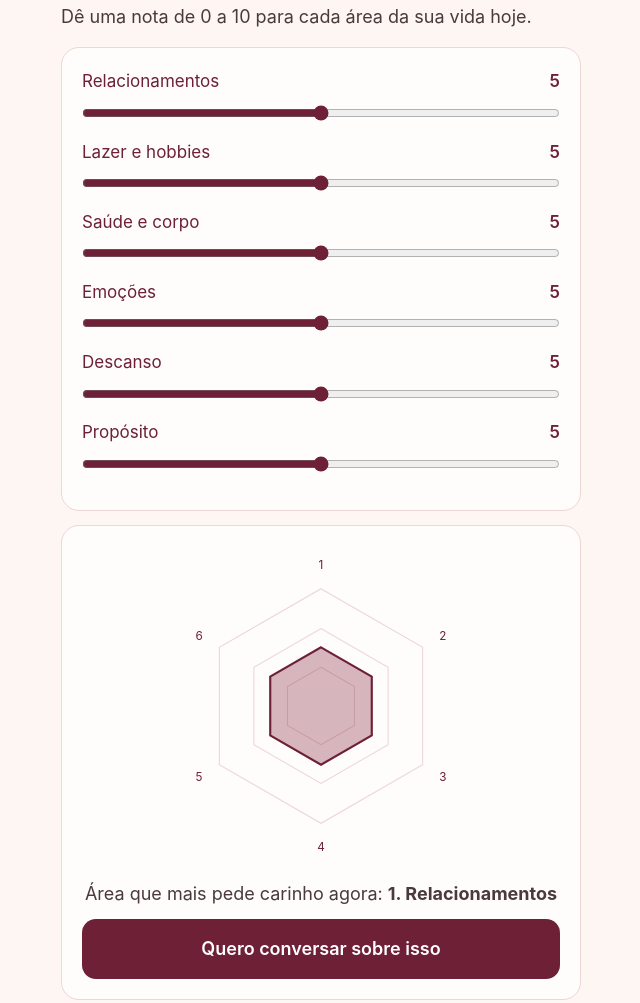
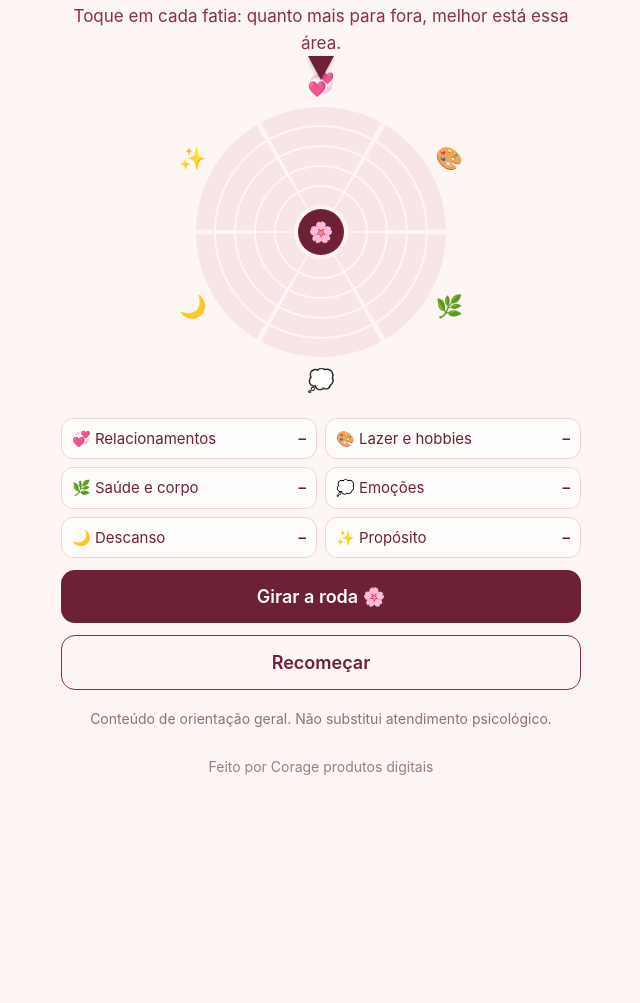
Before and after one commit to Eve-imagem-e-marca/Adilene-App, a plain HTML site: page roda.html in a window 1280 px wide. Shown: the part 127-1130 px from the top of the page, without its empty margins (319-959 px from the left). After the commit the page ends 944 px from the top, so only its background shows below. Drawn offline with Linux system fonts and the light colour scheme.

Commit message:
Roda do bem-estar interativa que gira
Co-Authored-By: Claude Sonnet 5.5 <noreply@anthropic.com>
Claude-Session: https://claude.ai/code/session_01CqJtkngwNQJUkyNLwUzTYJ

```diff
--- a/roda.html
+++ b/roda.html
@@ -1,34 +1,84 @@
 <!doctype html>
 <html lang="pt-BR"><head><meta charset="utf-8"><meta name="viewport" content="width=device-width,initial-scale=1"><title>Roda do bem-estar</title><meta name="theme-color" content="#6d2036"><link rel="manifest" href="manifest.webmanifest"><link rel="apple-touch-icon" href="icon-180.png"><link rel="stylesheet" href="style.css">
-<style>input[type=range]{padding:0;height:36px;accent-color:#6d2036;border:0;background:none;margin-bottom:6px}.lin{display:flex;justify-content:space-between;font-size:17px;color:var(--marsala)}.lin b{font-weight:600}</style></head>
+<style>
+.palco{position:relative;max-width:340px;margin:6px auto 0}
+.palco svg{width:100%;display:block;overflow:visible}
+#giro{transform-origin:170px 170px;transition:transform 4.2s cubic-bezier(.12,.7,.1,1)}
+.cel{cursor:pointer;transition:fill .25s,transform .2s;transform-origin:170px 170px}
+.cel:active{opacity:.8}
+.ponteiro{position:absolute;left:50%;top:-6px;transform:translateX(-50%);width:0;height:0;border-left:13px solid transparent;border-right:13px solid transparent;border-top:24px solid var(--marsala);z-index:2;filter:drop-shadow(0 2px 2px rgba(0,0,0,.25))}
+.legenda{display:grid;grid-template-columns:1fr 1fr;gap:8px;margin:16px 0 4px}
+.legenda div{background:var(--branco);border:1px solid var(--linha);border-radius:12px;padding:8px 10px;font-size:15px;color:var(--marsala);display:flex;justify-content:space-between;align-items:center}
+.legenda b{font-weight:600}
+.dica{text-align:center;font-size:17px;margin:8px 0 0;color:var(--marsala2)}
+@keyframes pulso{0%,100%{transform:scale(1)}50%{transform:scale(1.06)}}
+.pulsa{animation:pulso 1.4s infinite}
+</style></head>
 <body><div class="wrap">
 <div class="topo"><a class="voltar" href="index.html">‹</a><span class="nome">Adilene Carvalho</span></div>
 <h1>Roda do bem-estar</h1>
-<p style="margin:8px 0 16px">Dê uma nota de 0 a 10 para cada área da sua vida hoje.</p>
-<div class="card" id="sl"></div>
-<div class="card" style="text-align:center"><svg id="rd" viewBox="0 0 300 300" width="100%" style="max-width:320px"></svg>
-<p id="dica" style="margin-top:6px"></p>
-<a class="btn" href="cadastro.html?i=Psicoterapia&m=Fiz%20a%20roda%20do%20bem-estar">Quero conversar sobre isso</a></div>
+<p class="dica" id="dica">Toque em cada fatia: quanto mais para fora, melhor está essa área.</p>
+<div class="palco">
+  <div class="ponteiro"></div>
+  <svg viewBox="0 0 340 340" id="svg" aria-label="Roda do bem-estar"><g id="giro"></g></svg>
+</div>
+<div class="legenda" id="leg"></div>
+<button class="btn" id="gira">Girar a roda 🌸</button>
+<button class="btn claro" id="zera">Recomeçar</button>
+<div class="card fade" id="res" style="display:none;text-align:center;margin-top:16px"></div>
 <p class="aviso">Conteúdo de orientação geral. Não substitui atendimento psicológico.</p>
 <p class="rodape">Feito por Corage produtos digitais</p>
 </div>
+<div class="toast" id="toast"></div>
 <script>
-var A=['Relacionamentos','Lazer e hobbies','Saúde e corpo','Emoções','Descanso','Propósito'];
-var V=[5,5,5,5,5,5];
-try{var s=JSON.parse(localStorage.getItem('adi_roda'));if(s&&s.length==6)V=s}catch(e){}
-var sl=document.getElementById('sl');
-A.forEach(function(a,k){var d=document.createElement('div');d.innerHTML='<div class="lin"><span>'+a+'</span><b id="n'+k+'">'+V[k]+'</b></div><input type="range" min="0" max="10" value="'+V[k]+'">';
- d.querySelector('input').oninput=function(){V[k]=+this.value;document.getElementById('n'+k).textContent=V[k];try{localStorage.setItem('adi_roda',JSON.stringify(V))}catch(e){}des()};sl.appendChild(d)});
-function des(){
- var c=150,R=110,n=6,s='';
- [0.33,0.66,1].forEach(function(f){var p=[];for(var k=0;k<n;k++){var a=-Math.PI/2+k*2*Math.PI/n;p.push((c+R*f*Math.cos(a)).toFixed(1)+','+(c+R*f*Math.sin(a)).toFixed(1))}s+='<polygon points="'+p.join(' ')+'" fill="none" stroke="#ecd6d6"/>'});
- var q=[];for(var k=0;k<n;k++){var a=-Math.PI/2+k*2*Math.PI/n,r=R*V[k]/10;q.push((c+r*Math.cos(a)).toFixed(1)+','+(c+r*Math.sin(a)).toFixed(1));
-  s+='<text x="'+(c+(R+22)*Math.cos(a)).toFixed(1)+'" y="'+(c+(R+22)*Math.sin(a)+4).toFixed(1)+'" font-size="11" text-anchor="middle" fill="#6d2036">'+(k+1)+'</text>'}
- s+='<polygon points="'+q.join(' ')+'" fill="rgba(138,47,71,.35)" stroke="#6d2036" stroke-width="2"/>';
- document.getElementById('rd').innerHTML=s;
- var m=0;for(var k=1;k<n;k++)if(V[k]<V[m])m=k;
- document.getElementById('dica').innerHTML='Área que mais pede carinho agora: <b>'+(m+1)+'. '+A[m]+'</b>';
+var A=[
+ ['💞','Relacionamentos','Marque um café ou uma conversa sem pressa com alguém querido.'],
+ ['🎨','Lazer e hobbies','Reserve 20 minutos hoje para algo que você faz só por prazer.'],
+ ['🌿','Saúde e corpo','Escolha um movimento gentil hoje: caminhar, alongar ou dançar.'],
+ ['💭','Emoções','Escreva o que você está sentindo, sem julgar. Dê nome ao sentimento.'],
+ ['🌙','Descanso','Proteja um horário de pausa hoje, sem telas, só para você.'],
+ ['✨','Propósito','Anote uma coisa que faz sentido para você e um passo pequeno nela.']];
+var COR=['#6d2036','#8a2f47','#a8465c','#c46a7c','#d98e9b','#b5586d'];
+var N=6,NIV=5,CX=170,CY=170,R0=26,R1=126,W=(R1-R0)/NIV;
+var V=[0,0,0,0,0,0],rot=0,girando=false;
+try{var s=JSON.parse(localStorage.getItem('adi_roda2'));if(s&&s.length==6)V=s}catch(e){}
+function pt(r,a){var t=(a-90)*Math.PI/180;return[(CX+r*Math.cos(t)).toFixed(2),(CY+r*Math.sin(t)).toFixed(2)]}
+function arco(r0,r1,a0,a1){var p1=pt(r1,a0),p2=pt(r1,a1),p3=pt(r0,a1),p4=pt(r0,a0);
+ return'M'+p1+' A'+r1+' '+r1+' 0 0 1 '+p2+' L'+p3+' A'+r0+' '+r0+' 0 0 0 '+p4+' Z'}
+var g=document.getElementById('giro'),h='';
+for(var k=0;k<N;k++){var a0=k*60-30+1.2,a1=k*60+30-1.2;
+ for(var l=1;l<=NIV;l++){h+='<path class="cel" data-k="'+k+'" data-l="'+l+'" d="'+arco(R0+(l-1)*W+1,R0+l*W-1,a0,a1)+'" fill="#f8e6e6"/>'}
+ var e=pt(R1+22,k*60);h+='<text x="'+e[0]+'" y="'+(+e[1]+8)+'" font-size="22" text-anchor="middle">'+A[k][0]+'</text>'}
+h+='<circle cx="170" cy="170" r="'+(R0-3)+'" fill="#6d2036"/><text x="170" y="177" font-size="20" text-anchor="middle" fill="#f8e6e6">🌸</text>';
+g.innerHTML=h;
+var cels=g.querySelectorAll('.cel');
+function pinta(){
+ cels.forEach(function(c){var k=+c.dataset.k,l=+c.dataset.l;c.setAttribute('fill',l<=V[k]?COR[k]:'#f8e6e6')});
+ var L='';A.forEach(function(a,k){L+='<div><span>'+a[0]+' '+a[1]+'</span><b>'+(V[k]?V[k]+'/5':'–')+'</b></div>'});
+ document.getElementById('leg').innerHTML=L;
+ var ok=V.every(function(x){return x>0});
+ document.getElementById('gira').classList.toggle('pulsa',ok&&!girando);
+ try{localStorage.setItem('adi_roda2',JSON.stringify(V))}catch(e){}
 }
-des();
+function aviso(t){var x=document.getElementById('toast');x.textContent=t;x.classList.add('on');setTimeout(function(){x.classList.remove('on')},2200)}
+cels.forEach(function(c){c.addEventListener('click',function(){
+ if(girando)return;var k=+c.dataset.k,l=+c.dataset.l;V[k]=(V[k]==l&&l==1)?0:l;
+ c.style.transform='scale(1.04)';setTimeout(function(){c.style.transform=''},180);
+ document.getElementById('res').style.display='none';pinta();
+ if(navigator.vibrate)navigator.vibrate(8)})});
+document.getElementById('gira').onclick=function(){
+ if(girando)return;
+ if(!V.every(function(x){return x>0})){aviso('Toque em todas as 6 fatias primeiro');return}
+ var m=Math.min.apply(null,V),c=[];V.forEach(function(x,k){if(x==m)c.push(k)});
+ var t=c[Math.floor(Math.random()*c.length)];
+ girando=true;document.getElementById('res').style.display='none';
+ var base=Math.ceil(rot/360)*360;rot=base+360*5+(360-t*60)%360;
+ g.style.transform='rotate('+rot+'deg)';pinta();
+ setTimeout(function(){girando=false;pinta();
+  var a=A[t],r=document.getElementById('res');
+  r.innerHTML='<div style="font-size:46px">'+a[0]+'</div><div class="rotulo">A roda parou em</div><h2>'+a[1]+'</h2><p>Hoje, esta área pede um pouco mais de carinho.</p><p style="margin-top:8px"><b>Sugestão:</b> '+a[2]+'</p><a class="btn" href="cadastro.html?i=Psicoterapia&m=Fiz%20a%20roda%20do%20bem-estar%3A%20'+encodeURIComponent(a[1])+'">Quero conversar sobre isso</a>';
+  r.style.display='block';r.scrollIntoView({behavior:'smooth',block:'center'})},4300)};
+document.getElementById('zera').onclick=function(){if(girando)return;V=[0,0,0,0,0,0];document.getElementById('res').style.display='none';pinta()};
+pinta();
 if('serviceWorker' in navigator){navigator.serviceWorker.register('sw.js').catch(function(){})}
 </script></body></html>
--- a/sw.js
+++ b/sw.js
@@ -1,4 +1,4 @@
-var C='adi-v2';
+var C='adi-v3';
 var F=['index.html','quiz.html','roda.html','hobby.html','desafio.html','adocao.html','cadastro.html','style.css','foto.jpg','qr.png','manifest.webmanifest'];
 self.addEventListener('install',function(e){e.waitUntil(caches.open(C).then(function(c){return c.addAll(F)}));self.skipWaiting()});
 self.addEventListener('activate',function(e){e.waitUntil(caches.keys().then(function(k){return Promise.all(k.filter(function(n){return n!==C}).map(function(n){return caches.delete(n)}))}));self.clients.claim()});
```
